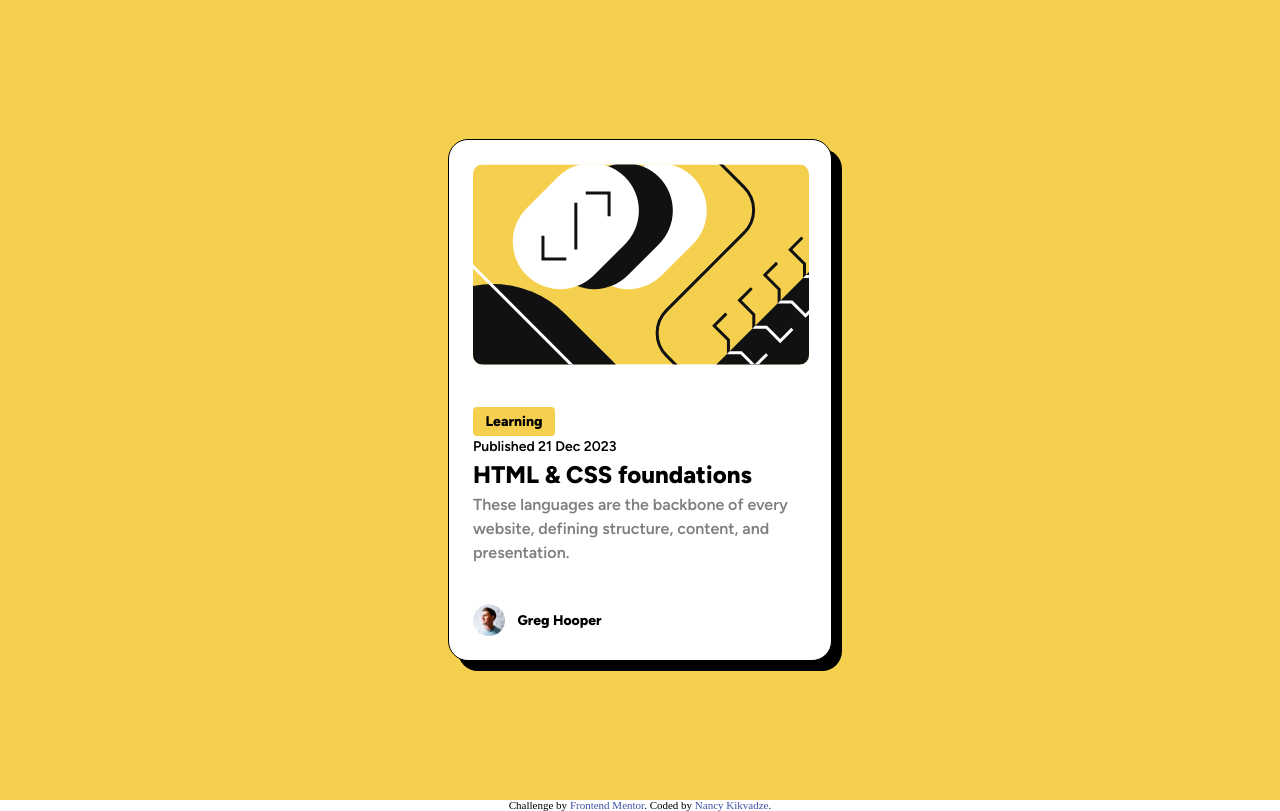
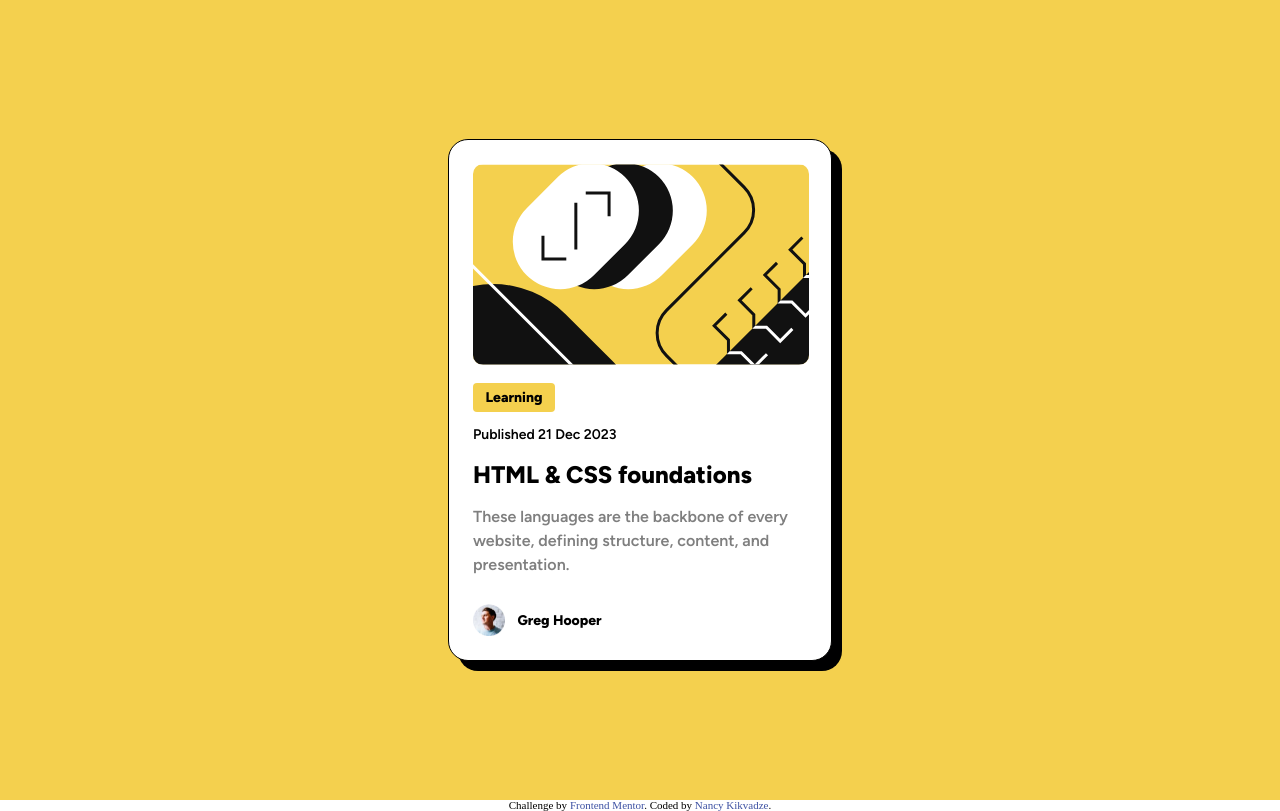
Before and after one commit to lost-in-noise/homework9-flex-blog-preview-card, a plain HTML site: page index.html in a window 1280 px wide. Drawn offline with Linux system fonts and the light colour scheme.

Commit message:
add margins

```diff
--- a/css/style.css
+++ b/css/style.css
@@ -41,18 +41,21 @@
   font-family: "Figtree-ExtraBold";
   font-size: 14px;
   line-height: 150%;
+  margin-bottom: 12px;
 }
 
 .date {
   font-family: "Figtree-SemiBold";
   font-size: 14px;
   line-height: 150%;
+  margin-bottom: 12px;
 }
 
 .title {
   font-family: "Figtree-ExtraBold";
   font-size: 24px;
   line-height: 150%;
+  margin-bottom: 12px;
 }
 
 .descr {
@@ -61,6 +64,7 @@
   font-size: 16px;
   line-height: 150%;
   font-weight: 300;
+  margin-bottom: 12px;
 }
 .author-name {
   font-family: "Figtree-ExtraBold";
```
